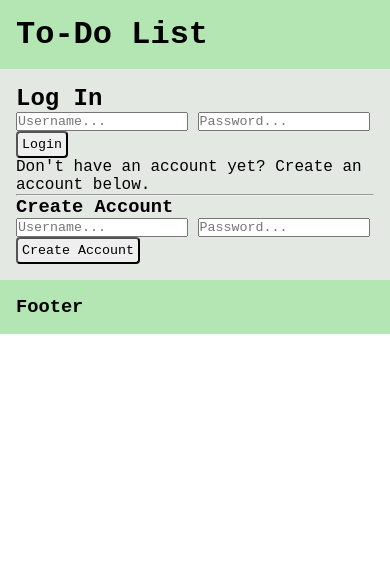
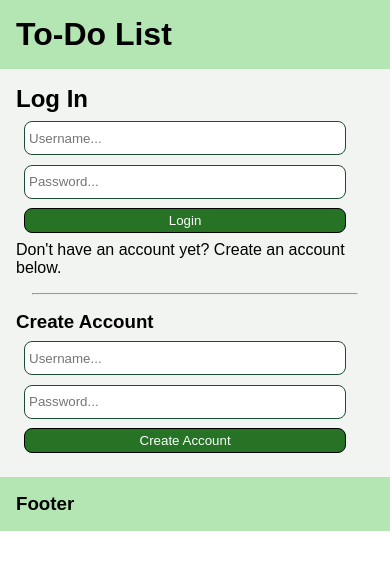
Before and after one commit to zen-da-baker/to-do-list, a website: page public/index.html in a window 390 px wide. Both pictures are taken after a click on the button "Login". Drawn offline with Linux system fonts and the light colour scheme; no server answers.

Commit message:
UI enhancements and document helper functions

```diff
--- a/database/zen.json
+++ b/database/zen.json
@@ -1 +1 @@
-{"username":"zen","password":"abcd","list":["borrow a fry","borrow second fry"]}
+{"username":"zen","password":"abcd","list":["borrow a fry","grocery shop"]}
--- a/public/app.js
+++ b/public/app.js
@@ -1,5 +1,6 @@
 // DOM elements
 let display = document.getElementById('display-tasks');
+const manualOperations = document.getElementById('manual-operations');
 
 // Localhost
 // const localhost = 'http://localhost';
@@ -8,11 +9,6 @@ const port = ':5500';
 const tasks = '/tasks';
 const params = ['user'];
 const lastIndex = params.length - 1;
-
-// Helper functions
-function findLastIndex(arr) {
-    return arr.length - 1;
-}
 
 // Signout
 function signout() {
@@ -30,28 +26,6 @@ let taskList = [];
 
 // Store inputs for edits
 let inputs = [];
-
-// Clear arrays
-
-function clearArr(arr) {
-
-    while (arr.length > 0) {
-        arr.pop();
-    }
-
-    console.log('Array after clearArr');
-    console.log(arr);
-}
-
-function captureOriginal(original) {
-    inputs.push(original);
-}
-
-function captureEdit(edit) {
-    inputs.push(edit);
-
-    editTask(inputs[findLastIndex(inputs) - 1], inputs[findLastIndex(inputs)]);
-}
 
 // Display function
 function displayData(list) {
@@ -114,13 +88,6 @@ function addTask() {
     console.log(taskList);
 }
 
-// Store user
-function storeUser(username) {
-    params.push(username);
-
-    console.log('User: ' + username);
-}
-
 // API calls
 
 // GET list
@@ -133,22 +100,16 @@ async function fetchTasks() {
             const jsonResponse = await response.json();
 
             console.log(jsonResponse);
-            console.log(jsonResponse.data.list[0]);
+            console.log(jsonResponse.data[0]);
 
 
-            displayData(jsonResponse.data.list);
+            displayData(jsonResponse.data);
         } else {
             throw new Error('Response not ok');
         }
     } catch(err) {
         throw new Error('Serverside error fetching response' + err);
     }
-}
-
-function captureInput(id) {
-    const input = document.getElementById(id).value;
-    console.log('captureInput value: ' + input);
-    return input;
 }
 
 // Create list item
@@ -226,17 +187,5 @@ async function deleteTask(value) {
     }
 }
 
-if (app.style.display == 'block') {
-    fetchTasks();
-}
-
-
-// Event Listeners
-
-// Create task
-/*
-document.getElementById('new-task-btn').addEventListener(
-    "click",
-    createTask(taskValue)
-);
-*/
+// Hide Manual operations if other parts of the file work as intended
+manualOperations.style.display = 'none';
--- /dev/null
+++ b/public/helper.js
@@ -0,0 +1,47 @@
+// Helper functions
+
+// Find last index of an array
+function findLastIndex(arr) {
+    return arr.length - 1;
+}
+
+// Clears chosen array items
+function clearArr(arr) {
+
+    while (arr.length > 0) {
+        arr.pop();
+    }
+
+    console.log('Array after clearArr');
+    console.log(arr);
+}
+
+// Captures the value of a DOM element with a chosen id, that id is the argument of the function, logs all inputs except passwords
+function captureInput(id) {
+    const input = document.getElementById(id).value;
+
+    if (id !== 'signup-password' && id !== 'login-password') {
+        console.log('captureInput value: ' + input);
+    }
+
+    return input;
+}
+
+// Capture an input and sends it to an array, relies on the captureInput(id) as an argument
+function captureOriginal(original) {
+    inputs.push(original);
+}
+
+// Capture an input and sends it to an array, relies on the captureInput(id) as an argument
+function captureEdit(edit) {
+    inputs.push(edit);
+
+    editTask(inputs[findLastIndex(inputs) - 1], inputs[findLastIndex(inputs)]);
+}
+
+// Store username to an array for accessing the user's to do list later
+function storeUser(username) {
+    params.push(username);
+
+    console.log('User: ' + username);
+}
--- a/public/index.html
+++ b/public/index.html
@@ -7,6 +7,7 @@
         <script src="app.js" defer></script>
         <script src="login.js" defer></script>
         <script src="signup.js" defer></script>
+        <script src="helper.js" defer></script>
 
         <link rel="stylesheet" href="style.css"/>
 
@@ -24,30 +25,36 @@
 
                 <div id="credential-msg"></div>
 
-                <input id="login-username" type="text" placeholder="Username..." />
-                <input id="login-password" type="password" placeholder="Password..." />
+                <div class="flex-col login-field">
+                    <input id="login-username" type="text" placeholder="Username..." class="login-input"/>
+                    <input id="login-password" type="password" placeholder="Password..." class="login-input"/>
 
                     <button
                         id="login-btn"
                         onclick="submitCredentials(captureInput('login-username'), captureInput('login-password')); storeUser(captureInput('login-username'))"
-                    class="btn">
+                        class="btn primary-btn">
                             Login
                     </button>
+                </div>
+
 
                 <p>Don't have an account yet? Create an account below.</p>
 
                 <hr>
 
                 <h3>Create Account</h3>
-                <input id="signup-username" type="text" placeholder="Username..." />
-                <input id="signup-password" type="password" placeholder="Password..." />
+                <div class="flex-col login-field">
+                    <input id="signup-username" type="text" placeholder="Username..." class="login-input"/>
+                    <input id="signup-password" type="password" placeholder="Password..." class="login-input"/>
 
                     <button
                         id="signup-btn"
                         onclick="createUser(captureInput('signup-username'), captureInput('signup-password')); storeUser(captureInput('signup-username'))"
-                    class="btn">
+                        class="btn primary-btn">
                         Create Account
                     </button>
+                </div>
+
             </div>
 
             <div id="app">
@@ -65,7 +72,7 @@
 
 
 
-                <div class="card">
+                <div id="manual-operations" class="card">
 
                     <h3>Get Tasks</h3>
                     <button id="fetchBtn" onclick="fetchTasks()" class="btn">Fetch Tasks</button>
@@ -86,9 +93,12 @@
 
                 </div>
 
+                <div class="app-body">
                     <h3>Display Tasks</h3>
                     <div id="display-tasks"></div>
                     <button id="add-task" class="btn" onclick="addTask()">+</button>
+                </div>
+
             </div>
 
         </main>
--- a/public/style.css
+++ b/public/style.css
@@ -22,7 +22,7 @@ html {
 /* 2. Typography
 ========================================================= */
 * {
-    font-family: 'Courier New', Courier, monospace;
+    font-family: Arial, Helvetica, sans-serif;
 }
 
 .inline-text {
@@ -48,18 +48,34 @@ html {
 
 /* 3. Structure
 ========================================================= */
+hr {
+    margin: 1rem;
+}
+
 .header, .footer {
     background-color: hsl(120, 50%, 80%);
     padding: 1rem;
 }
 
 .main {
-    background-color: hsl(120, 10%, 90%);
+    background-color: hsl(120, 10%, 95%);
     padding: 1rem;
 }
 
 .flex {
     display: flex;
+}
+
+.flex-col {
+    display: flex;
+    flex-direction: column;
+    justify-content: space-between;
+}
+
+.login-field {
+    height: 7rem;
+    width: 21rem;
+    padding: 0.5rem;
 }
 
 .card {
@@ -80,6 +96,14 @@ html {
     color: white;
 }
 
+#app {
+    min-height: 20rem;
+}
+
+.app-body {
+    margin-top: 2rem;
+}
+
 
 /* 4. Components
 ========================================================= */
@@ -87,7 +111,14 @@ html {
 .btn {
     padding: 0.25rem;
     cursor: pointer;
-    border-radius: 0.25rem;
+    border-radius: 0.5rem;
+
+    border: 0.1rem solid black;
+
+    background-color: white;
+}
+.btn:hover {
+    background-color: hsl(1, 0%, 90%);
 }
 
 .inline-btn {
@@ -101,6 +132,7 @@ html {
 
 .item {
     width: 20rem;
+    margin: 0.25rem;
 }
 .item:hover {
     background-color: hsl(1, 0%, 80%);
@@ -114,9 +146,30 @@ html {
     background-color: hsl(1, 90%, 20%);
 }
 
+.primary-btn {
+    background-color: hsl(120, 50%, 30%);
+    color: white;
+}
+.primary-btn:hover {
+    background-color: hsl(120, 50%, 20%);
+}
+
+.login-input {
+    height: 1.5rem;
+    padding: 0.25rem;
+    border-radius: 0.5rem;
+
+    border: 0.1rem solid hsl(150, 50%, 20%);
+}
+
 #add-task {
     width: 10rem;
 }
 
 /* 5. Responsive Design
 ========================================================= */
+@media only screen and (max-width: 400px) {
+    .login-field {
+        width: 90%;
+    }
+}
--- a/server.js
+++ b/server.js
@@ -48,7 +48,7 @@ app.get('/tasks/:user', (req, res, next) => {
             newError('Could not read file', err);
         } else {
             const data = JSON.parse(result);
-            res.status(200).json({data: data});
+            res.status(200).json({data: data.list});
         }
 
     })
```
Lines whose indentation alone changed are shown as unchanged.
